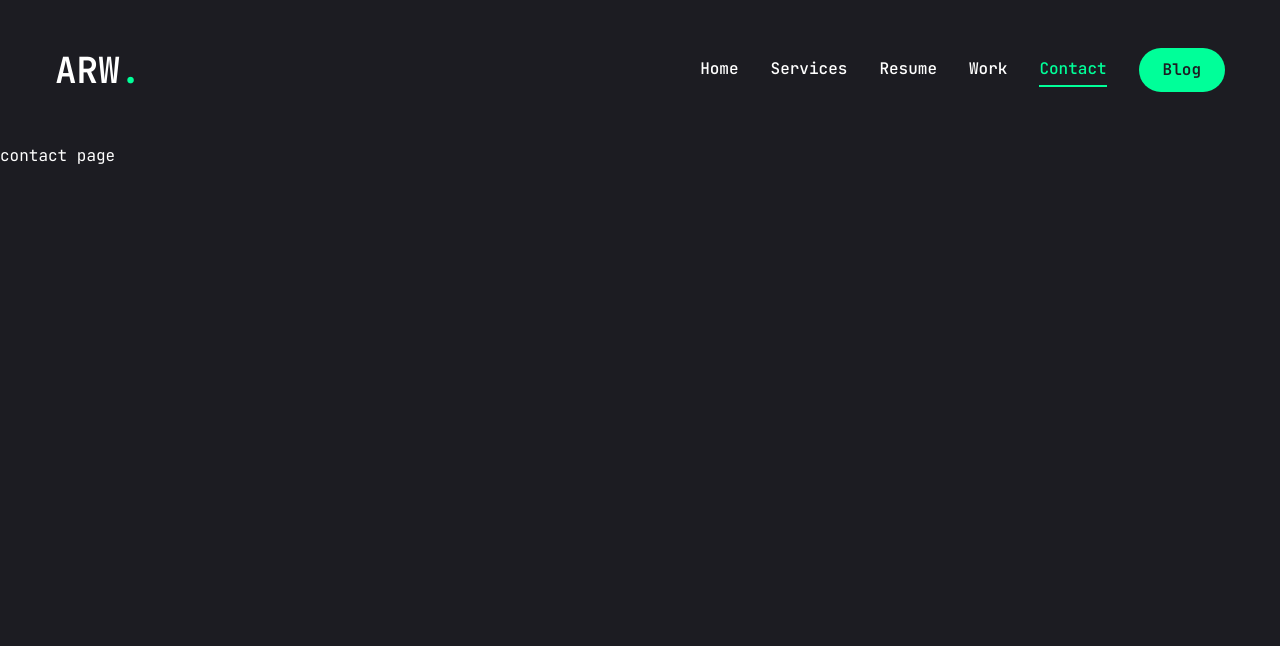
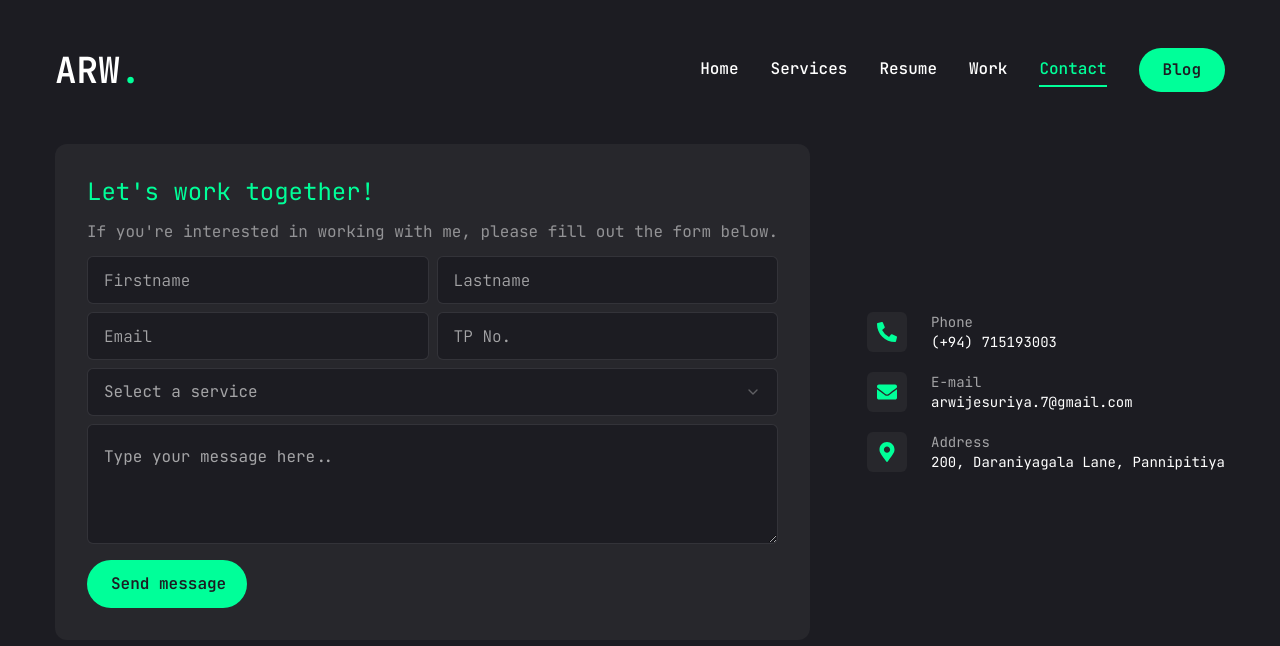
Before and after one commit to arwijesuriya/arwijesuriya-next, a Next.js app: page /contact in a window 1280 px wide. Shown: the top 646 px of the page. Built offline with nearby package versions, Linux system fonts and the light colour scheme.

Commit message:
add contact page

```diff
--- a/app/contact/page.jsx
+++ b/app/contact/page.jsx
@@ -1,6 +1,109 @@
+"use client";
+
+// IMPORT UI COMPONENTS
+import { Button } from "@/components/ui/button";
+import { Input } from "@/components/ui/input";
+import { Textarea } from "@/components/ui/textarea";
+import { Select, SelectContent, SelectGroup, SelectItem, SelectLabel, SelectTrigger, SelectValue } from "@/components/ui/select";
+
+// IMPORT REACT ICONS
+import { FaPhoneAlt, FaEnvelope, FaMapMarkerAlt } from "react-icons/fa";
+
+// IMPORT FRAMER MOTION
+import { motion } from "framer-motion";
+
+// INFORMATION ARRAY
+const info = [
+  {
+    icon: <FaPhoneAlt />,
+    title: "Phone",
+    value: "(+94) 715193003",
+  },
+  {
+    icon: <FaEnvelope />,
+    title: "E-mail",
+    value: "arwijesuriya.7@gmail.com",
+  },
+  {
+    icon: <FaMapMarkerAlt />,
+    title: "Address",
+    value: "200, Daraniyagala Lane, Pannipitiya"
+  }
+];
+
+
 const Contact = () => {
   return (
-    <div>contact page</div>
+    <motion.section initial={{ opacity: 0 }} animate={{ opacity: 1, transition: { delay: 2.4, duration: 2.4, ease: "easeIn" } }} className="py-1">
+      <div className="container max-auto">
+        <div className="flex flex-col xl:flex-row gap-[50px]">
+
+          {/* FORM */}
+          <div className="xl:h-[50%] order-2 xl:order-none">
+
+            <form className="flex flex-col gap-2 p-8 bg-[#27272c] rounded-xl">
+              <h3 className="text-2xl text-accent">Let's work together!</h3>
+              <p className="text-white/50">
+                If you're interested in working with me, please fill out the form below.
+              </p>
+
+              {/* INPUTS */}
+              <div className="grid grid-cols-1 md:grid-cols-2 gap-2">
+                <Input type="firstname" placeholder="Firstname" />
+                <Input type="lastname" placeholder="Lastname" />
+                <Input type="email" placeholder="Email" />
+                <Input type="phone" placeholder="TP No." />
+              </div>
+
+              {/* SELECTOR */}
+              <Select>
+                <SelectTrigger className="w-full">
+                  <SelectValue placeholder="Select a service" />
+                </SelectTrigger>
+
+                <SelectContent>
+                  <SelectGroup>
+                    <SelectLabel>Select a service</SelectLabel>
+                    <SelectItem value="est">UI/UX Design</SelectItem>
+                    <SelectItem value="cst">Logo Design</SelectItem>
+                    <SelectItem value="mst">Article writing</SelectItem>
+                  </SelectGroup>
+                </SelectContent>
+              </Select>
+
+              {/* TEXTAREA */}
+              <Textarea className="h-[120px]" placeholder="Type your message here.." />
+
+              {/* BUTTON */}
+              <Button size="md" className="max-w-40 mt-2">
+                Send message
+              </Button>
+            </form>
+          </div>
+
+          {/* CONTACT */}
+          <div className="flex-1 flex items-center xl:justify-end order-1 xl:order-none mb-8 xl:mb-0">
+            <ul className="flex flex-col gap-5">
+              {info.map((item, index) => {
+                return (
+                  <li key={index} className="flex items-center gap-6">
+                    <div className="w-[30px] h-[30px] xl:w-[40px] xl:h-[40px] bg-[#27272c] text-accent rounded-md flex items-center justify-center">
+                      <div className="text-[20px]">{item.icon}</div>
+                    </div>
+
+                    <div className="flex-1">
+                      <p className="text-white/60 text-sm">{item.title}</p>
+                      <h3 className="text-sm">{item.value}</h3>
+                    </div>
+                  </li>
+                );
+              })}
+            </ul>
+          </div>
+
+        </div>
+      </div>
+    </motion.section>
   )
 }
 
--- a/components/ui/input.jsx
+++ b/components/ui/input.jsx
@@ -7,7 +7,7 @@
     (<input
       type={type}
       className={cn(
-        "flex h-10 w-full rounded-md border border-slate-200 bg-white px-3 py-2 text-sm ring-offset-white file:border-0 file:bg-transparent file:text-sm file:font-medium placeholder:text-slate-500 focus-visible:outline-none focus-visible:ring-2 focus-visible:ring-slate-950 focus-visible:ring-offset-2 disabled:cursor-not-allowed disabled:opacity-50 dark:border-slate-800 dark:bg-slate-950 dark:ring-offset-slate-950 dark:placeholder:text-slate-400 dark:focus-visible:ring-slate-300",
+        "flex h-[48px] rounded-md border border-white/10 focus:border-accent font-light bg-primary px-4 py-5 text-base placeholder:text-white/60 outline-none",
         className
       )}
       ref={ref}
--- a/components/ui/select.jsx
+++ b/components/ui/select.jsx
@@ -16,7 +16,7 @@
   <SelectPrimitive.Trigger
     ref={ref}
     className={cn(
-      "flex h-10 w-full items-center justify-between rounded-md border border-slate-200 bg-white px-3 py-2 text-sm ring-offset-white placeholder:text-slate-500 focus:outline-none focus:ring-2 focus:ring-slate-950 focus:ring-offset-2 disabled:cursor-not-allowed disabled:opacity-50 [&>span]:line-clamp-1 dark:border-slate-800 dark:bg-slate-950 dark:ring-offset-slate-950 dark:placeholder:text-slate-400 dark:focus:ring-slate-300",
+      "flex h-[48px] w-full items-center justify-between rounded-md border border-white/10 bg-primary px-4 py-5 text-base text-white/60 placeholder:text-white/10 focus:border-accent outline-none",
       className
     )}
     {...props}>
@@ -54,7 +54,7 @@
     <SelectPrimitive.Content
       ref={ref}
       className={cn(
-        "relative z-50 max-h-96 min-w-[8rem] overflow-hidden rounded-md border border-slate-200 bg-white text-slate-950 shadow-md data-[state=open]:animate-in data-[state=closed]:animate-out data-[state=closed]:fade-out-0 data-[state=open]:fade-in-0 data-[state=closed]:zoom-out-95 data-[state=open]:zoom-in-95 data-[side=bottom]:slide-in-from-top-2 data-[side=left]:slide-in-from-right-2 data-[side=right]:slide-in-from-left-2 data-[side=top]:slide-in-from-bottom-2 dark:border-slate-800 dark:bg-slate-950 dark:text-slate-50",
+        "relative z-50 max-h-96 min-w-[8rem] overflow-hidden rounded-md border border-white/10 bg-primary text-white shadow-md data-[state=open]:animate-in data-[state=closed]:animate-out data-[state=closed]:fade-out-0 data-[state=open]:fade-in-0 data-[state=closed]:zoom-out-95 data-[state=open]:zoom-in-95 data-[side=bottom]:slide-in-from-top-2 data-[side=left]:slide-in-from-right-2 data-[side=right]:slide-in-from-left-2 data-[side=top]:slide-in-from-bottom-2 dark:border-slate-800 dark:bg-slate-950 dark:text-slate-50",
         position === "popper" &&
           "data-[side=bottom]:translate-y-1 data-[side=left]:-translate-x-1 data-[side=right]:translate-x-1 data-[side=top]:-translate-y-1",
         className
@@ -85,7 +85,7 @@
   <SelectPrimitive.Item
     ref={ref}
     className={cn(
-      "relative flex w-full cursor-default select-none items-center rounded-sm py-1.5 pl-8 pr-2 text-sm outline-none focus:bg-slate-100 focus:text-slate-900 data-[disabled]:pointer-events-none data-[disabled]:opacity-50 dark:focus:bg-slate-800 dark:focus:text-slate-50",
+      "relative flex w-full cursor-default select-none items-center rounded-sm py-1.5 pl-8 pr-2 text-sm outline-none focus:bg-accent focus:text-primary data-[disabled]:pointer-events-none data-[disabled]:opacity-50 dark:focus:bg-slate-800 dark:focus:text-slate-50",
       className
     )}
     {...props}>
--- a/components/ui/textarea.jsx
+++ b/components/ui/textarea.jsx
@@ -6,7 +6,7 @@
   return (
     (<textarea
       className={cn(
-        "flex min-h-[80px] w-full rounded-md border border-slate-200 bg-white px-3 py-2 text-sm ring-offset-white placeholder:text-slate-500 focus-visible:outline-none focus-visible:ring-2 focus-visible:ring-slate-950 focus-visible:ring-offset-2 disabled:cursor-not-allowed disabled:opacity-50 dark:border-slate-800 dark:bg-slate-950 dark:ring-offset-slate-950 dark:placeholder:text-slate-400 dark:focus-visible:ring-slate-300",
+        "flex min-h-[80px] w-full rounded-md border border-white/10 bg-primary px-4 py-5 text-base placeholder:text-white/60 focus-visible:outline-none focus-visible:ring-1 focus-visible:ring-accent focus-visible:ring-offset-0 disabled:cursor-not-allowed disabled:opacity-50",
         className
       )}
       ref={ref}
```
